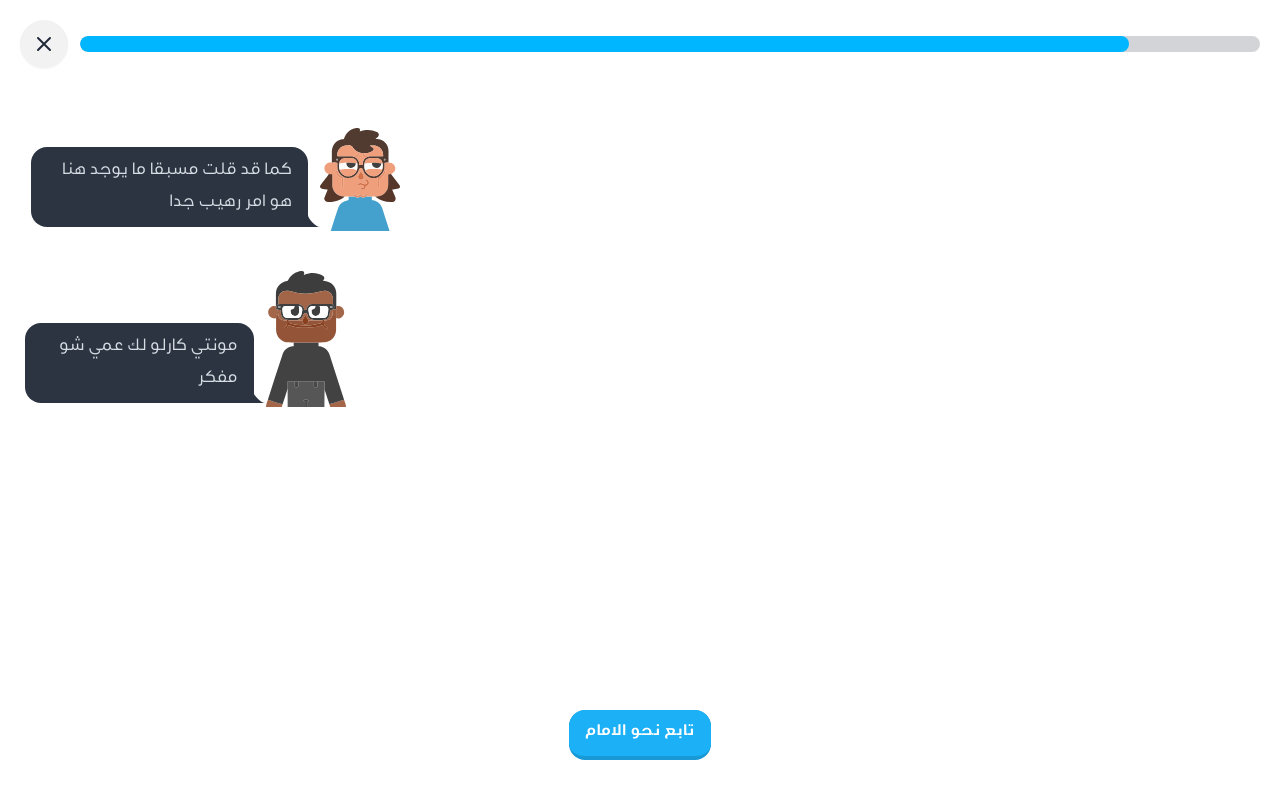
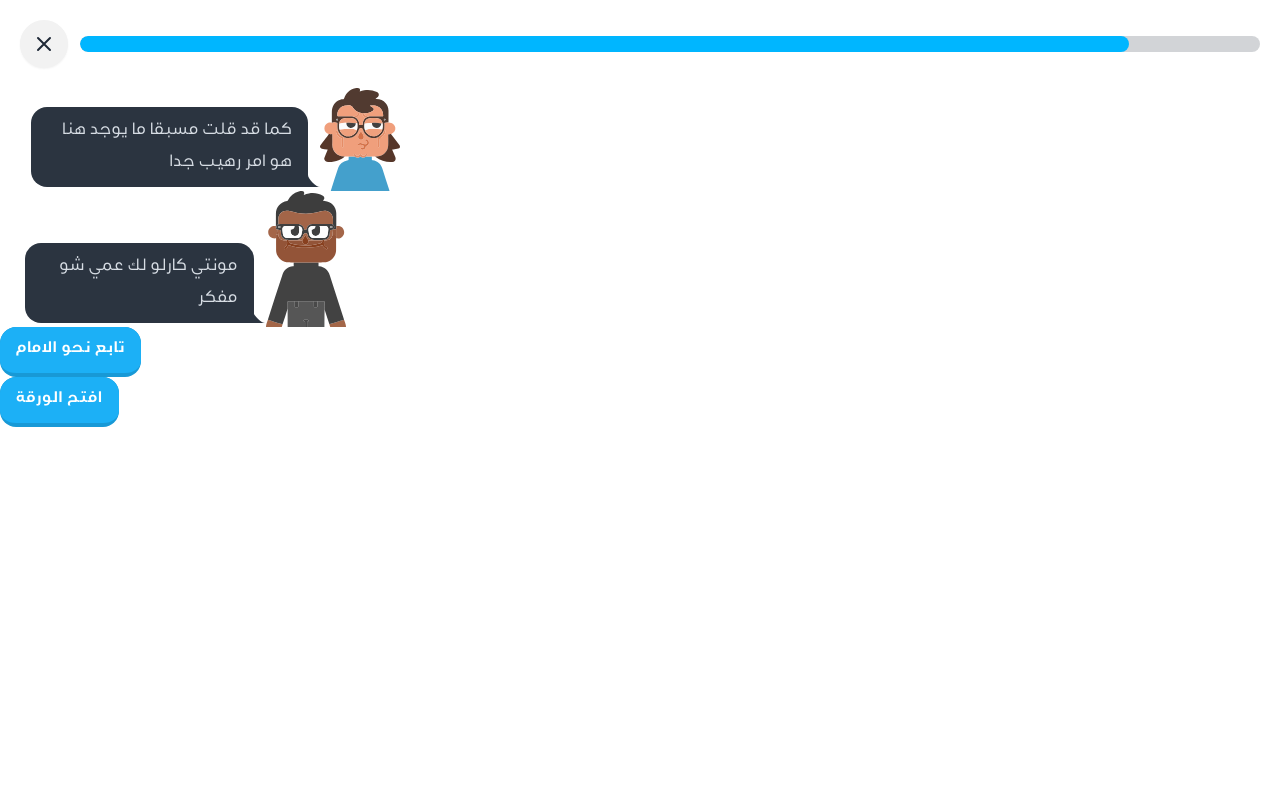
Before and after one commit to Anas-Majd/MonteCarlo-simulation-test, a React (Vite) app: page / in a window 1280 px wide. Built offline with nearby package versions, Linux system fonts and the light colour scheme.

Commit message:
Exam sheet, animated text boxes

```diff
--- a/package.json
+++ b/package.json
@@ -10,6 +10,7 @@
     "preview": "vite preview"
   },
   "dependencies": {
+    "framer-motion": "^11.3.17",
     "react": "^18.2.0",
     "react-dom": "^18.2.0"
   },
--- a/src/App.tsx
+++ b/src/App.tsx
@@ -1,25 +1,31 @@
 import "./App.css";
-import DuolingoButton from "./components/styles/Button";
 import NormalTextBox from "./components/styles/NormalTextBox";
 import anas from "../public/imges/anas.svg";
 import majd from "../public/imges/majd.svg";
 import ProgressBar from "./components/styles/ProgressBar";
+import Drawer from "./components/styles/ExamSheetDrawer";
 function App() {
   return (
-    <div className="flex flex-col h-full w-full justify-between gap-10">
+    <div>
+      <div className="gap-10">
         <ProgressBar value="8" max="9" />
+
         <div className="flex flex-row items-end">
           <NormalTextBox>
             كما قد قلت مسبقا ما يوجد هنا هو امر رهيب جدا
           </NormalTextBox>
           <img src={anas} alt="anas" className="max-w-20" />
         </div>
+
         <div className="flex flex-row items-end">
           <NormalTextBox>مونتي كارلو لك عمي شو مفكر</NormalTextBox>
           <img src={majd} alt="anas" className="max-w-20" />
         </div>
-      <div className="absolute flex justify-center w-full bottom-10 ">
-        <DuolingoButton>تابع نحو الامام</DuolingoButton>
+
+        <button className="button-19 font-swissra font-bold ">
+          تابع نحو الامام
+        </button>
+        <Drawer />
       </div>
     </div>
   );
--- /dev/null
+++ b/src/components/styles/ExamSheetDrawer.tsx
@@ -0,0 +1,58 @@
+const Drawer = () => {
+  return (
+    <div>
+      <div className="drawer">
+        <input id="my-drawer" type="checkbox" className="drawer-toggle" />
+        <div className="drawer-content">
+          {/* Page content here */}
+          <label
+            htmlFor="my-drawer"
+            className="button-19 font-swissra font-bold drawer-button"
+          >
+            افتح الورقة
+          </label>
+        </div>
+        <div className="drawer-side">
+          <label
+            htmlFor="my-drawer"
+            aria-label="close sidebar"
+            className="drawer-overlay"
+          ></label>
+          <ul className="flex flex-col items-center justify-center bg-white text-base-content min-h-full w-80 p-20 gap-10 ">
+            <p className="font-swissra font-bold text-zinc-900 ">
+              الورقة الحمرا
+            </p>
+            <div className="bg-red-300 rounded-xl w-52 outline-8 outline-red-600 ">
+              <div className="flex justify-between w-full px-4  bg-red-600  rounded-xl rounded-b-none text-black font-bold">
+                <p>T</p>
+                <p>F</p>
+              </div>
+              {Array.from({ length: 10 }).map((_, index) => (
+                <li
+                  key={index}
+                  className={`flex justify-between w-full ${
+                    index % 2 == 0 && "bg-gray-100"
+                  }`}
+                >
+                  <input
+                    type="radio"
+                    name={`radio-group-${index}`}
+                    className="radio radio-error m-2"
+                  />
+                  <input
+                    type="radio"
+                    name={`radio-group-${index}`}
+                    className="radio radio-error m-2"
+                  />
+                </li>
+              ))}
+            </div>
+            <button className="button-19  ">Submit</button>
+          </ul>
+        </div>
+      </div>
+    </div>
+  );
+};
+
+export default Drawer;
--- a/src/components/styles/NormalTextBox.tsx
+++ b/src/components/styles/NormalTextBox.tsx
@@ -1,13 +1,11 @@
-interface Props {
-  children: React.ReactNode;
-}
+import { TextGenerateEffect } from "./TextGenerateEffect";
 
 const detectScript = (text: string) => {
   const arabicPattern = /[\u0600-\u06FF\u0750-\u077F\u08A0-\u08FF]/;
   return arabicPattern.test(text) ? "arabic" : "latin";
 };
 
-const NormalTextBox = ({ children }: Props) => {
+const NormalTextBox = ({ children }: { children: string }) => {
   const text = children?.toString() || "";
   const script = detectScript(text);
   const isArabic = script === "arabic";
@@ -23,7 +21,7 @@ const NormalTextBox = ({ children }: Props) => {
               : "font-medium font-sans tracking-wide leading-loose"
           }
         >
-          {children}
+          <TextGenerateEffect words={children} />
         </p>
       </div>
     </div>
--- /dev/null
+++ b/src/components/styles/TextGenerateEffect.tsx
@@ -0,0 +1,52 @@
+"use client";
+import { useEffect } from "react";
+import { motion, stagger, useAnimate } from "framer-motion";
+
+export const TextGenerateEffect = ({
+  words,
+  filter = true,
+  duration = 0.5,
+}: {
+  words: string;
+  className?: string;
+  filter?: boolean;
+  duration?: number;
+}) => {
+  const [scope, animate] = useAnimate();
+  let wordsArray = words.split(" ");
+  useEffect(() => {
+    animate(
+      "span",
+      {
+        opacity: 1,
+        filter: filter ? "blur(0px)" : "none",
+      },
+      {
+        duration: duration ? duration : 1,
+        delay: stagger(0.15),
+      }
+    );
+  }, [scope.current]);
+
+  const renderWords = () => {
+    return (
+      <motion.div ref={scope}>
+        {wordsArray.map((word, idx) => {
+          return (
+            <motion.span
+              key={word + idx}
+              className=" opacity-0"
+              style={{
+                filter: filter ? "blur(1px)" : "none",
+              }}
+            >
+              {word}{" "}
+            </motion.span>
+          );
+        })}
+      </motion.div>
+    );
+  };
+
+  return <div>{renderWords()}</div>;
+};
```
Also changed, not shown: 1 other file (tests, documents, lock files or other folders). Lines whose indentation alone changed are shown as unchanged.
